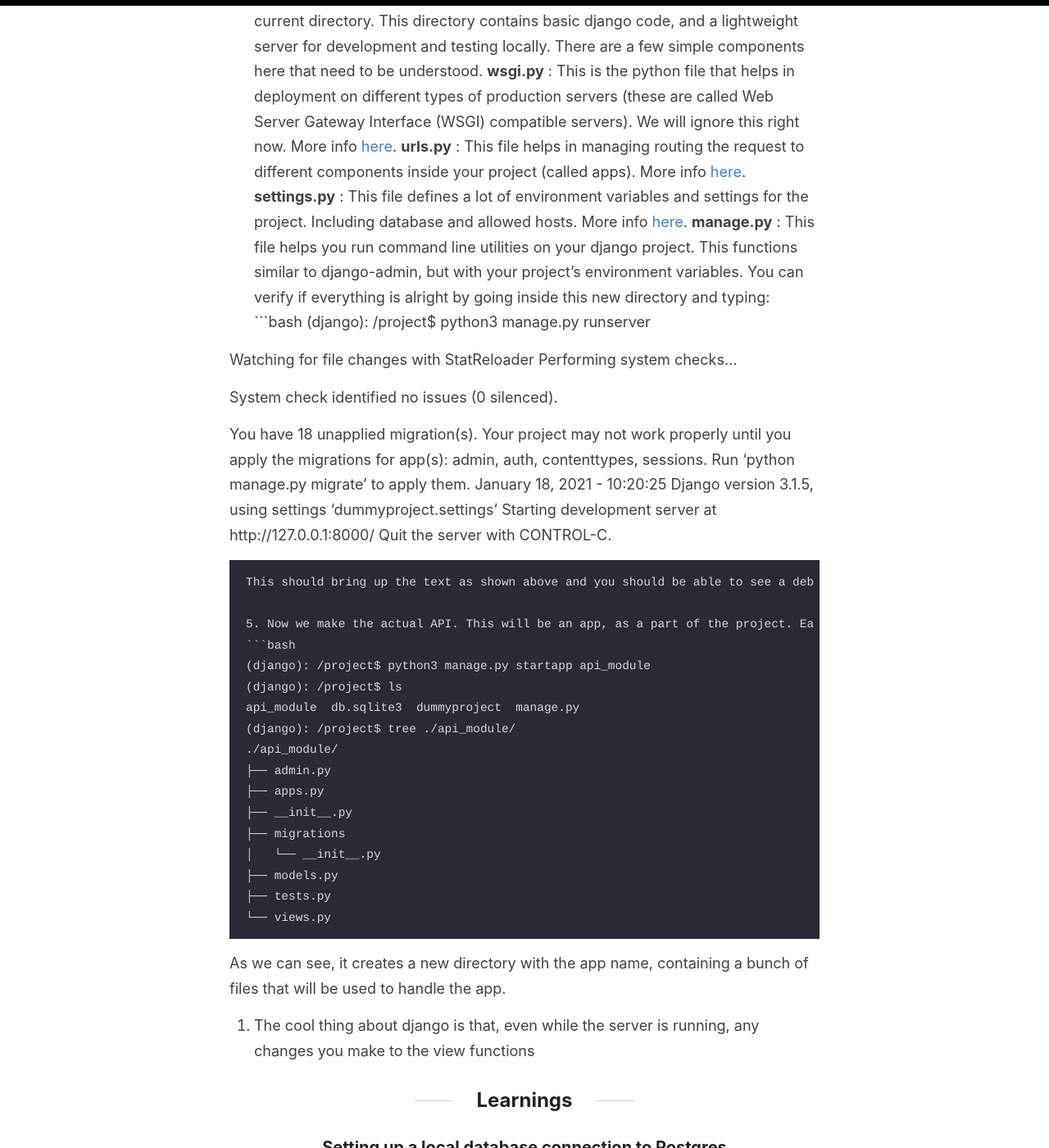
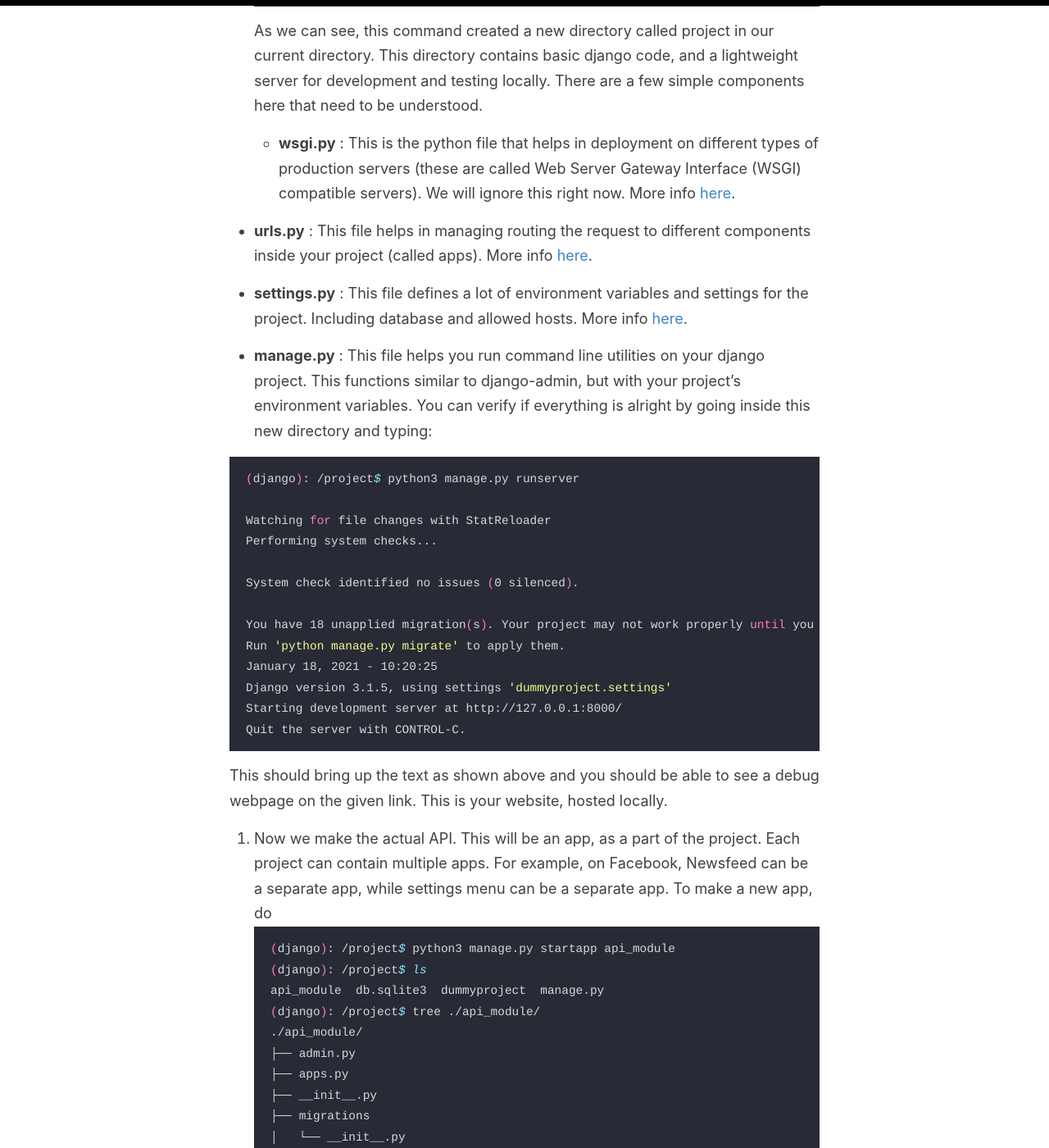
Before and after one commit to CodeSeeker99/codeseeker99.github.io, a Jekyll site: the page built from _posts/2021-01-18-Django-App.md, in a window 1280 px wide and 1400 px high, scrolled down 3304 px. Shown: the whole window at 82% size. Built offline with Jekyll 4.4.1, drawn with Linux system fonts in a browser that asks for light colours; our own code applies the rules of GitHub Pages for plain Markdown files; some of the changed text lies outside the part shown.

Commit message:
Update 2021-01-18-Django-App.md

````diff
--- a/_posts/2021-01-18-Django-App.md
+++ b/_posts/2021-01-18-Django-App.md
@@ -26,7 +26,7 @@ __Django REST framework__ allows you to use the same backend of django for RESTf
 
 A virtual environment is a tool that helps keep your dependencies from multiple projects well separated and documented. This is extremely helpful when you need to export your project and require a list of project-specific dependencies.
 
-## Tutorial
+ ## Tutorial
 
 1. Install python3 on your machine. The steps are different for different distributions, so its best to refer the internet for this. Once you have it installed, verify the installation using.
 ```bash
@@ -79,11 +79,15 @@ django  project
 └── manage.py
 ```
 As we can see, this command created a new directory called project in our current directory. This directory contains basic django code, and a lightweight server for development and testing locally. There are a few simple components here that need to be understood.
-__wsgi.py__ : This is the python file that helps in deployment on different types of production servers (these are called Web Server Gateway Interface (WSGI) compatible servers). We will ignore this right now.
+  - __wsgi.py__ : This is the python file that helps in deployment on different types of production servers (these are called Web Server Gateway Interface (WSGI) compatible servers). We will ignore this right now.
 More info [here](https://docs.djangoproject.com/en/1.8/howto/deployment/wsgi/).
-__urls.py__ : This file helps in managing routing the request to different components inside your project (called apps). More info [here](https://docs.djangoproject.com/en/1.8/topics/http/urls/).
-__settings.py__ : This file defines a lot of environment variables and settings for the project. Including database and allowed hosts. More info [here](https://docs.djangoproject.com/en/1.8/topics/settings/).
-__manage.py__ : This file helps you run command line utilities on your django project. This functions similar to django-admin, but with your project's environment variables. You can verify if everything is alright by going inside this new directory and typing:
+
+  - __urls.py__ : This file helps in managing routing the request to different components inside your project (called apps). More info [here](https://docs.djangoproject.com/en/1.8/topics/http/urls/).
+
+  - __settings.py__ : This file defines a lot of environment variables and settings for the project. Including database and allowed hosts. More info [here](https://docs.djangoproject.com/en/1.8/topics/settings/).
+
+  - __manage.py__ : This file helps you run command line utilities on your django project. This functions similar to django-admin, but with your project's environment variables. You can verify if everything is alright by going inside this new directory and typing:
+
 ```bash
 (django): /project$ python3 manage.py runserver
 
@@ -117,8 +121,17 @@ api_module  db.sqlite3  dummyproject  manage.py
 ├── tests.py
 └── views.py
 ```
-As we can see, it creates a new directory with the app name, containing a bunch of files that will be used to handle the app.
-6. The cool thing about django is that, even while the server is running, any changes you make to the view functions
+As we can see, it creates a new directory with the app name, containing a bunch of files that will be used to handle the app. Now there are many files here that we do not need to focus on for now. We will focus on
+  - __models.py__ : This file helps you define the schema for your database. The framework automatically writes the required database description commands for you using this file.
+  - __views.py__ : This is where all the processing functions will be defined. Each request will be processed using functions from this file.
+ Now go ahead and create 2 more files:
+  - __serializers.py__ : We will use this file to define serializers for our models. Because each model has to be converted into JSON/XML (due to RESTfulness) before being sent out.
+  - __urls.py__ : We will use this file to define the URL mapping within the API. Basically, this file will map the last part of the url to a function in views.py file
+
+
+6. The cool thing about django is that, while development the server is running, any changes you save to any .py file will be automatically detected, and updated on the hosted website. You don't have to manually restart the server each time.
+
+
 
 
 ## Learnings
````
Also changed, not shown: other parts of _posts/2021-01-18-Django-App.md (+1 -1 lines).
